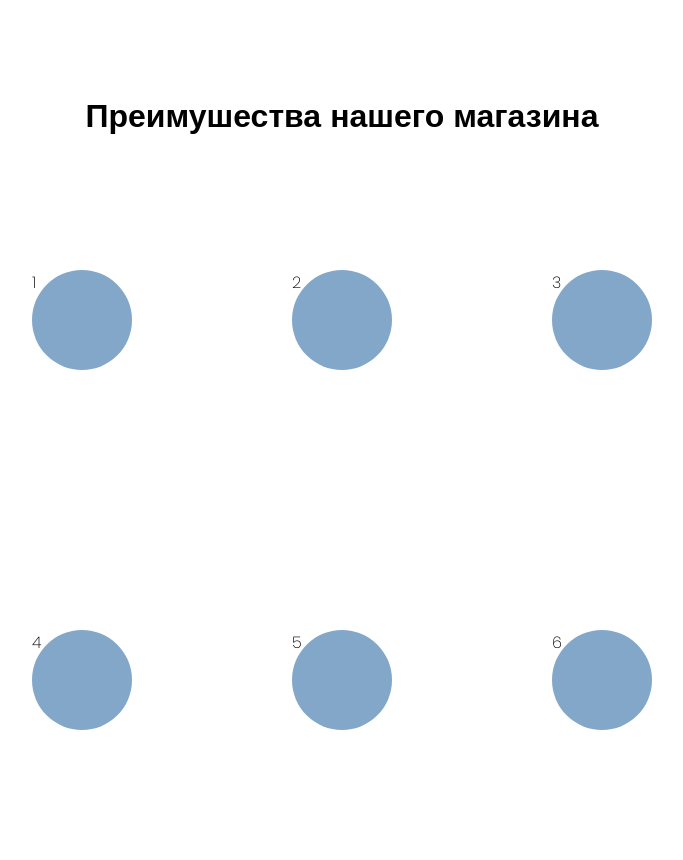
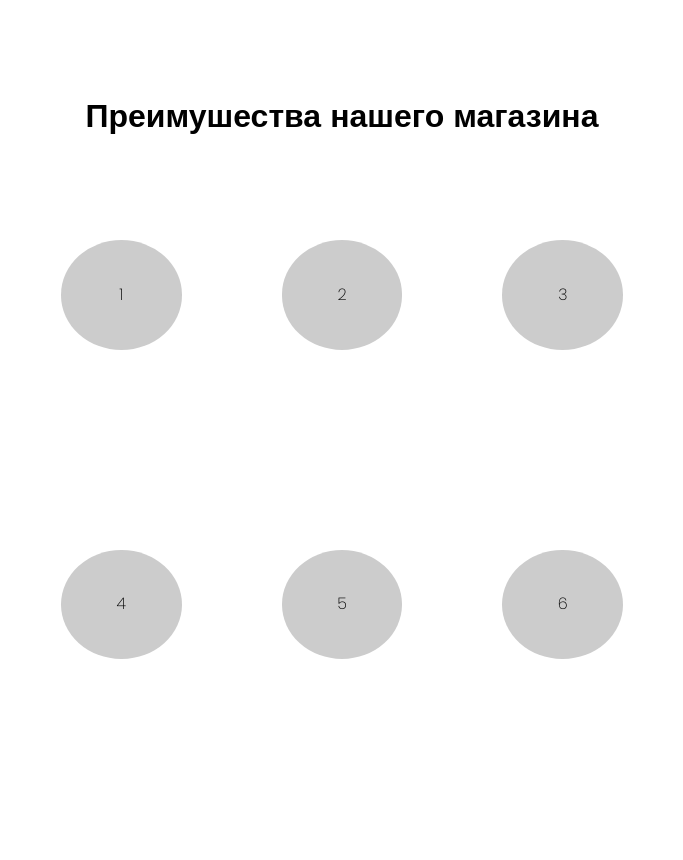
Before and after one commit to Sukhrob0/course-paper, a PHP site: page /index.html in a window 1280 px wide. Shown: the part 764-1624 px from the top of the page, without its empty margins (298-981 px from the left). After the commit the page ends 1423 px from the top, so only its background shows below. Run offline with PHP 8.4, Linux system fonts and the light colour scheme.

Commit message:
ровные кружочки

```diff
--- a/index.html
+++ b/index.html
@@ -56,16 +56,20 @@
   </div>
   <h1 style="text-align: center;">Преимушества нашего магазина</h1>
   <div class="cricle1">
-    <p class="cricle">1</p>
-    <p class="cricle">2</p>
-    <p class="cricle">3</p>
+
+    <p class="span">1</p>
+    <p class="span">2</p>
+    <p class="span">3</p>
   </div>
   <div class="cricle2">
-    <p class="cricle">4</p>
-    <p class="cricle">5</p>
-    <p class="cricle">6</p>
+    <p class="span">4</p>
+    <p class="span">5</p>
+    <p class="span">6</p>
   </div>
 
+
+
+</div>
 
 
   <script src="https://code.jquery.com/jquery-3.7.0.min.js"
--- a/style.css
+++ b/style.css
@@ -103,31 +103,19 @@ button{
    padding: 100px;
 
 }
-.check{
-
-}
 h8{
     background-color: rgb(129, 187, 238);
     padding: 10px;
 }
-.cricle {
-       display: inline-flex;
-        width: 100px;
-        height: 100px;
-        margin: 80px 80px;
-        background: #83A7C9;
-        border-radius: 50%;
-        text-align: justify;
-        border: 10px 10px;
 
 
+.cricle1{
 
-}
-.cricle1{
     display: flex;
     padding: 50px 0 50px ;
     justify-content: center;
     align-items: center;
+    line-height: 150px;
 
 }
 .cricle2{
@@ -135,4 +123,25 @@ h8{
     padding: 50px 0 50px ;
     justify-content: center;
     align-items: center;
+    line-height: 100px;
+    text-align: center;
+
+
 }
+
+.span{
+    display: inline-flex;
+    background: #ccc;
+    color: #000;
+    text-align: center;
+    width: 100px;
+    height: 100px;
+    border-radius: 50%;
+    padding: .3em .65em;
+    justify-content: center;
+    align-items: center;
+    margin: 50px 50px;
+  }
+  .span:hover{
+    background: #272525;
+  }
```
